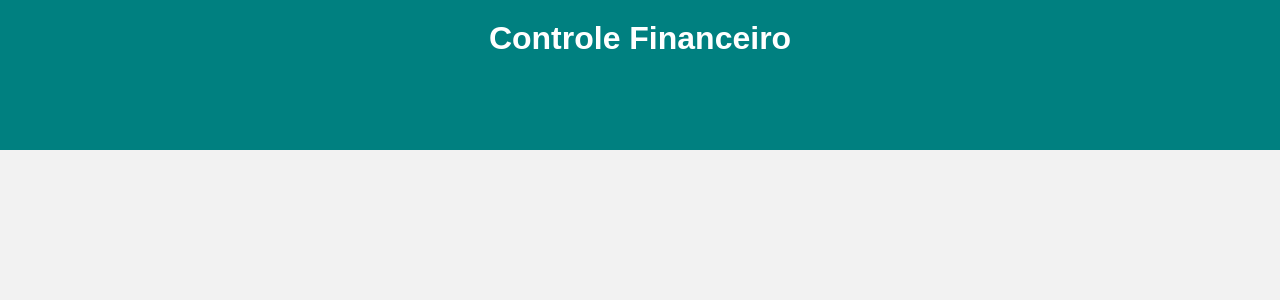
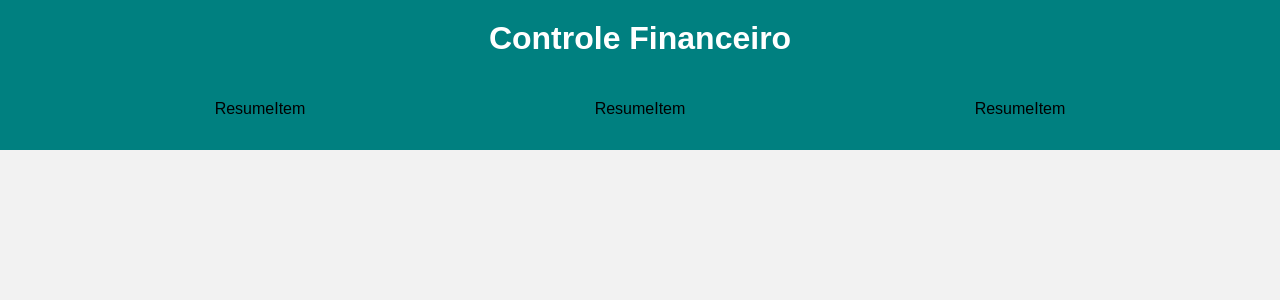
Before and after one commit to danieldagerom/controle-financeiro, a React (Create React App) app: page / in a window 1280 px wide. Shown: the top 300 px of the page. Built offline with nearby package versions, Linux system fonts and the light colour scheme.

Commit message:
Cria itens de resumo

```diff
--- a/src/App.js
+++ b/src/App.js
@@ -1,11 +1,13 @@
 import React from "react";
 import GlobalStyle from "./styles/global";
 import Header from "./components/Header";
+import Resume from "./components/Resume";
 
 const App = () => {
   return (
     <>
       <Header />
+      <Resume />
       <GlobalStyle />
     </>
   );
--- /dev/null
+++ b/src/components/Resume/index.js
@@ -0,0 +1,15 @@
+import React from "react";
+import * as C from "./styles";
+import ResumeItem from "../ResumeItem";
+
+const Resume = () => {
+  return (
+    <C.Container>
+      <ResumeItem />
+      <ResumeItem />
+      <ResumeItem />
+    </C.Container>
+  );
+};
+
+export default Resume;
--- /dev/null
+++ b/src/components/Resume/styles.js
@@ -0,0 +1,11 @@
+import styled from "styled-components";
+
+export const Container = styled.div`
+    max-width: 1120px;
+    width: 98%;
+    margin: 0 auto;
+    display: flex;
+    gap: 20px;
+    margin-top: -50px;
+    justify-content: space-around;
+`;
--- /dev/null
+++ b/src/components/ResumeItem/index.js
@@ -0,0 +1,7 @@
+import React from "react";
+
+const ResumeItem = () => {
+  return <div>ResumeItem</div>;
+};
+
+export default ResumeItem;
```
Also changed, not shown: src/components/ResumeItem/styles.js (added).
